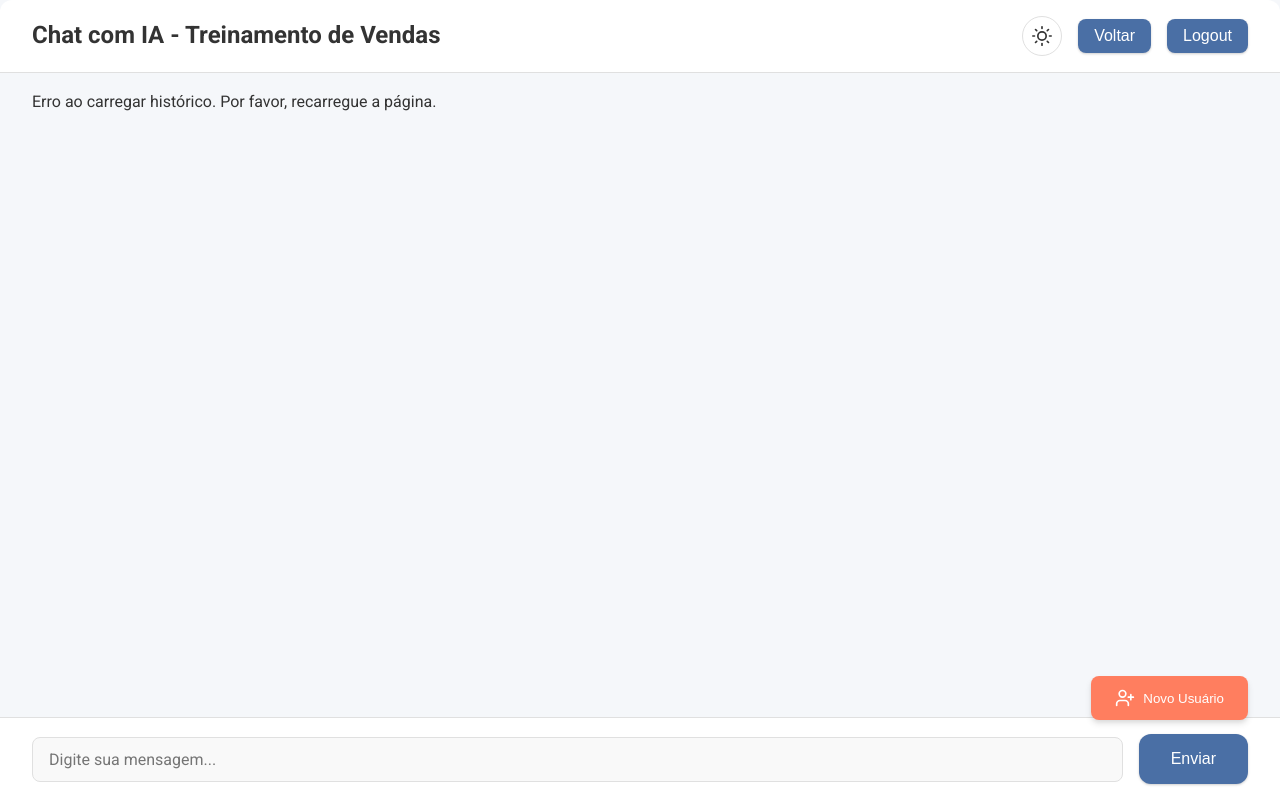
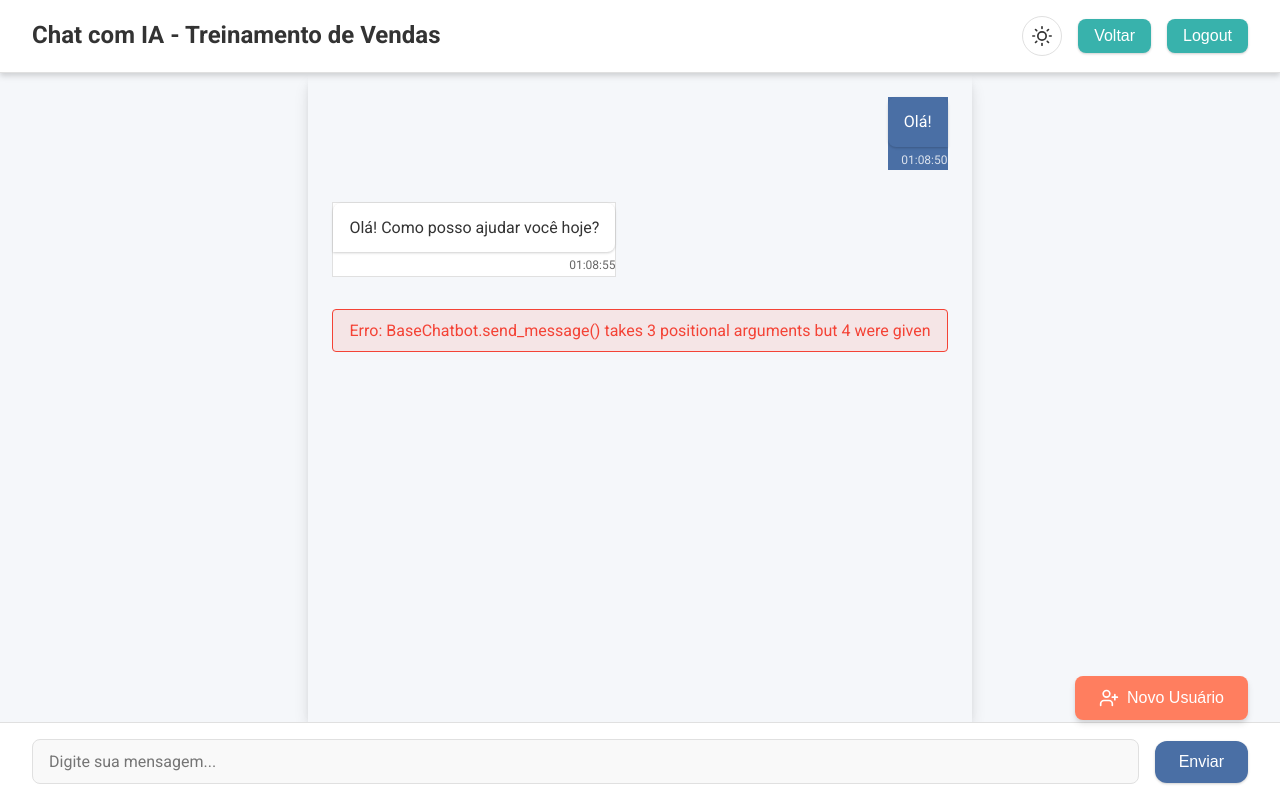
Before and after one commit to renansilva42/vendedor-smart, a Flask app: template app/templates/chat.html in a window 1280 px wide. Run offline with Flask 3, Linux system fonts and the light colour scheme; the template is opened without the code that fills it, so the values that code supplies are empty; parts of the project's set-up code (start-up, migrations or seed data) failed here and were passed over.

Commit message:
ajustado estilo do chat.html e chat.js

```diff
--- a/app/static/css/style.css
+++ b/app/static/css/style.css
@@ -265,7 +264,7 @@ a:hover {
 }
 
 #send-btn {
-  padding: 1rem 2rem;
+  padding: 0.75rem 1.5rem; /* Ajustado para consistência */
   background-color: var(--primary-color);
   color: white;
   border: none;
@@ -436,30 +435,31 @@ a:hover {
 
 .chat-container {
   max-width: 1200px;
-  margin: 0 auto; /* Alterado de 20px auto para 0 auto */
-  height: 100vh; /* Alterado de calc(100vh - 40px) para 100vh */
+  margin: 0 auto;
+  height: calc(100vh - 140px); /* Ajustado para considerar header e input */
   background-color: var(--card-bg-color);
   border-radius: var(--border-radius-lg);
   box-shadow: var(--shadow-lg);
   display: flex;
   flex-direction: column;
+  flex: 1;
 }
 
 .chat-header {
   padding: 1rem 2rem;
   border-bottom: 1px solid var(--border-color);
+  box-shadow: var(--shadow-md);
+  background-color: var(--card-bg-color);
   position: sticky;
+  top: 0;
+  z-index: 100;
   display: flex;
   justify-content: space-between;
   align-items: center;
-  background-color: var(--card-bg-color);
-  border-radius: var(--border-radius-lg) var(--border-radius-lg) 0 0;
-  top: 0;
-  z-index: 100;
 }
 
 .chat-header h1 {
-  font-size: 1.5rem;
+  font-size: var(--font-size-2xl);
   color: var(--text-color);
   margin: 0;
 }
@@ -477,7 +477,7 @@ a:hover {
 /* Estilização das mensagens */
 .message {
   margin-bottom: 1rem;
-  max-width: 70%; /* Alterado de 80% para 70% */
+  max-width: 70%;
   word-wrap: break-word;
 }
 
@@ -577,6 +577,10 @@ a:hover {
   color: rgba(255, 255, 255, 0.8);
 }
 
+.user-message .message-time {
+  color: rgba(255, 255, 255, 0.8);
+}
+
 .chat-input-container {
   padding: var(--spacing-md) var(--spacing-lg);
   background-color: var(--card-bg-color);
--- a/app/templates/chat.html
+++ b/app/templates/chat.html
@@ -29,19 +29,34 @@
                     <line x1="18.36" y1="5.64" x2="19.78" y2="4.22"></line>
                 </svg>
             </button>
-            <button id="back-btn" class="button button-secondary">Voltar</button>
-            <button id="logout-btn" class="button button-secondary">Logout</button>
+            <button id="back-btn" class="button btn-secondary">Voltar</button>
+            <button id="logout-btn" class="button btn-secondary">Logout</button>
         </div>
     </div>
 
-    <div id="chat-container" data-thread-id="{{ thread_id }}" data-chatbot-type="{{ chatbot_type }}"></div>
+    <div class="chat-container" data-thread-id="{{ thread_id }}" data-chatbot-type="{{ chatbot_type }}">
+        <div class="chat-messages">
+            <!-- Exemplo de mensagem do usuário -->
+            <div class="message user-message">
+                <div class="message-content">Olá!</div>
+                <div class="message-time">01:08:50</div>
+            </div>
+            <!-- Exemplo de mensagem do bot -->
+            <div class="message bot-message">
+                <div class="message-content">Olá! Como posso ajudar você hoje?</div>
+                <div class="message-time">01:08:55</div>
+            </div>
+            <!-- Exemplo de mensagem de erro -->
+            <div class="alert alert-error">Erro: BaseChatbot.send_message() takes 3 positional arguments but 4 were given</div>
+        </div>
+    </div>
 
     <div class="input-container">
         <input type="text" id="user-input" placeholder="Digite sua mensagem...">
         <button id="send-btn" class="button">Enviar</button>
     </div>
 
-    <button id="new-user-btn">
+    <button id="new-user-btn" class="button">
         <svg xmlns="http://www.w3.org/2000/svg" width="24" height="24" viewBox="0 0 24 24" fill="none" stroke="currentColor" stroke-width="2" stroke-linecap="round" stroke-linejoin="round">
             <path d="M16 21v-2a4 4 0 0 0-4-4H6a4 4 0 0 0-4 4v2"></path>
             <circle cx="9" cy="7" r="4"></circle>
@@ -52,7 +67,6 @@
     </button>
 
     <script>
-        // Passar variáveis do Flask para o JavaScript
         const chatbotType = "{{ chatbot_type }}";
     </script>
     <script src="{{ url_for('static', filename='js/theme.js') }}"></script>
```
Also changed, not shown: other parts of app/static/css/style.css (+17 -18 lines), app/static/js/chat.js (+0 -9 lines).
